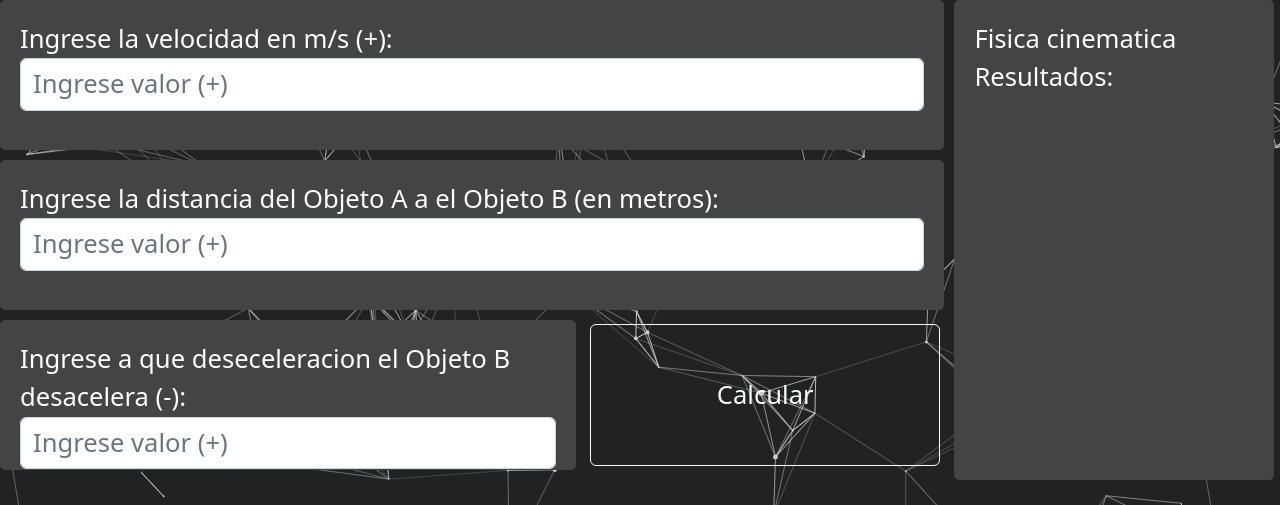
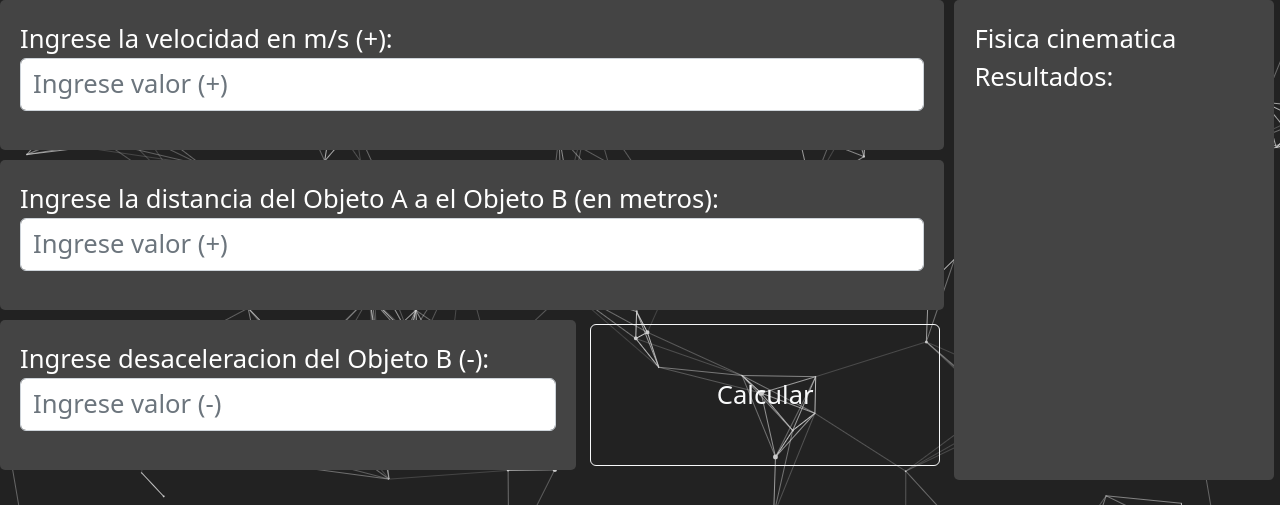
Before and after one commit to Tthenix/Fisica-cinematica-calculadora, a plain HTML site: page index.html in a window 1280 px wide. Shown: the top 505 px of the page. Drawn offline with nearby package versions, Linux system fonts and the light colour scheme.

Commit message:
errores corregidos

```diff
--- a/index.html
+++ b/index.html
@@ -36,38 +36,27 @@
             <div class="input-group flex-nowrap">
               <input  style="font-size:2vw" type="number" id="distancia" class="form-control" placeholder="Ingrese valor (+)" aria-label="Username" aria-describedby="addon-wrapping">
             </div>
-
-
-
         </div>
 
         <div class="box d">
-            <div class="col" style="font-size:2vw;">Ingrese a que deseceleracion el Objeto B desacelera (-): </div>
+            <div class="col" style="font-size:2vw;">Ingrese desaceleracion del Objeto B (-): </div>
             <div class="input-group flex-nowrap">
-              <input  style="font-size:2vw" type="number" id="aceleracion" class="form-control" placeholder="Ingrese valor (+)" aria-label="Username" aria-describedby="addon-wrapping">
+              <input  style="font-size:2vw" type="number" id="aceleracion" class="form-control" placeholder="Ingrese valor (-)" aria-label="Username" aria-describedby="addon-wrapping">
             </div>
         </div>
         <button class="btn btn-outline-light btn-floating m-1" id="btn" style="font-size:2vw;">Calcular</button>
       </div>
 
       <footer class="text-center text-white">
-        <!-- Grid container -->
         <div class="container p-4">
-          <!-- Section: Social media -->
           <section class="mb-4">
-            <!-- Linkedin -->
             <a class="btn btn-outline-light btn-floating m-0" href="https://www.linkedin.com/in/nahuel-quiroga-06287122a/" role="button"
               ><i class="bi bi-linkedin" style="font-size: 2rem"></i> <!--<img src="./imagenes/link.png" width="8%" height="10%">-->
             ></a>
-            <!-- Github -->
             <a class="btn btn-outline-light btn-floating m-1" href="https://github.com/Tthenix" role="button"
               ><i class="bi bi-github" style="font-size: 2rem"></i>
             ></a>
           </section>
-          <!-- Section: Social media -->
-
-
-          <!-- Section: Text -->
           <section class="mb-3">
             <p style="font-size:2vw;">
               Hecho por Nahuel Quiroga
```
